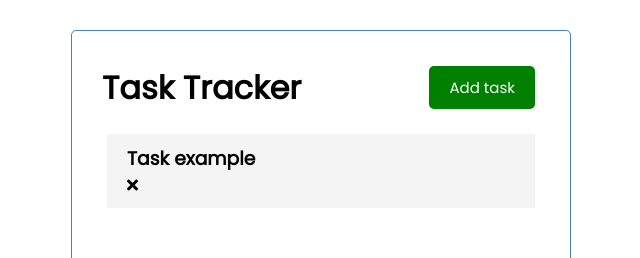
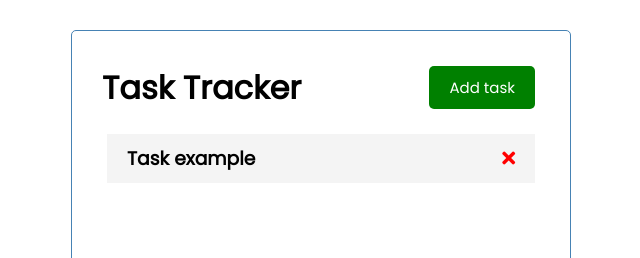
Before and after one commit to IssamLynx/TaskTracker, a Vue app: page / in a window 1280 px wide. Shown: the top 258 px of the page, without its empty margins (319-959 px from the left). Built offline with nearby package versions, Linux system fonts and the light colour scheme.

Commit message:
Added delete task func

```diff
--- a/src/App.vue
+++ b/src/App.vue
@@ -1,7 +1,7 @@
 <template>
 <div class="container">
 <Header title="Task Tracker"/>
-<Tasks :tasks="tasks" />
+<Tasks @delete-task="deleteTask" :tasks="tasks" />
 </div>
 </template>
 
@@ -14,6 +14,11 @@
   components: {
     Header,
     Tasks
+  },
+  methods:{
+    deleteTask(id){
+      this.tasks = this.tasks.filter((task)=> task.id !== id)
+    }
   },
     data(){
       return {
--- a/src/components/Task.vue
+++ b/src/components/Task.vue
@@ -1,7 +1,10 @@
 <template>
-    <div class="task">
-    <h3>{{ task.text }}</h3>
-        <i class="fa fa-times"></i>
+    <div :class="[task.reminder ? 'reminder' : '', 'task']"
+>
+    <h3>{{ task.text }}
+      <i @click="$emit('delete-task',task.id)" class="fas fa-times"></i>
+
+    </h3>
     </div>
 </template>
 
--- a/src/components/Tasks.vue
+++ b/src/components/Tasks.vue
@@ -1,6 +1,6 @@
 <template>
     <div :key="task.id" v-for="task in tasks">
-    <Task :task="task" />
+    <Task @delete-task="$emit('delete-task',task.id)" :task="task" />
     </div>
 </template>
 
@@ -17,21 +17,5 @@
 }
 </script>
 <style>
-.fas {
-  color: red;
-}
-.task {
-  background: #f4f4f4;
-  margin: 5px;
-  padding: 10px 20px;
-  cursor: pointer;
-}
-.task.reminder {
-  border-left: 5px solid green;
-}
-.task h3 {
-  display: flex;
-  align-items: center;
-  justify-content: space-between;
-}
+
 </style>
```
